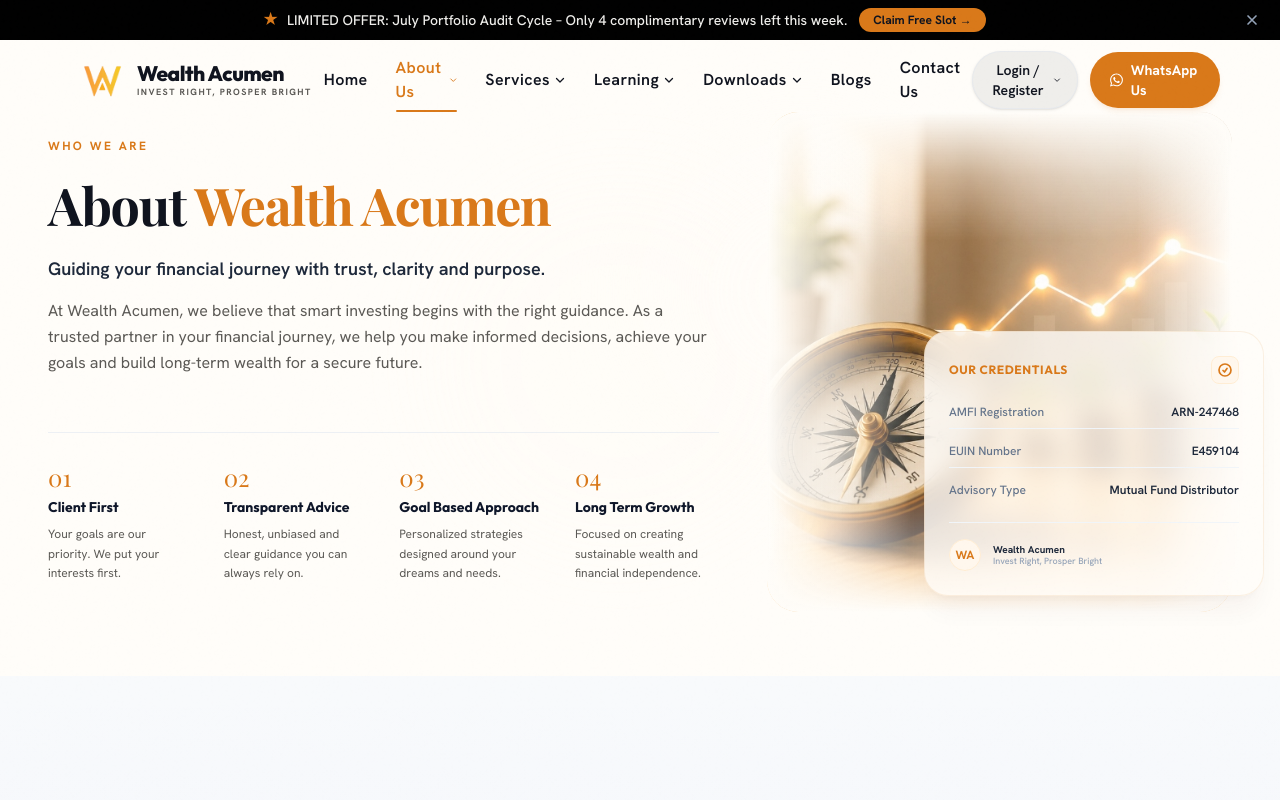
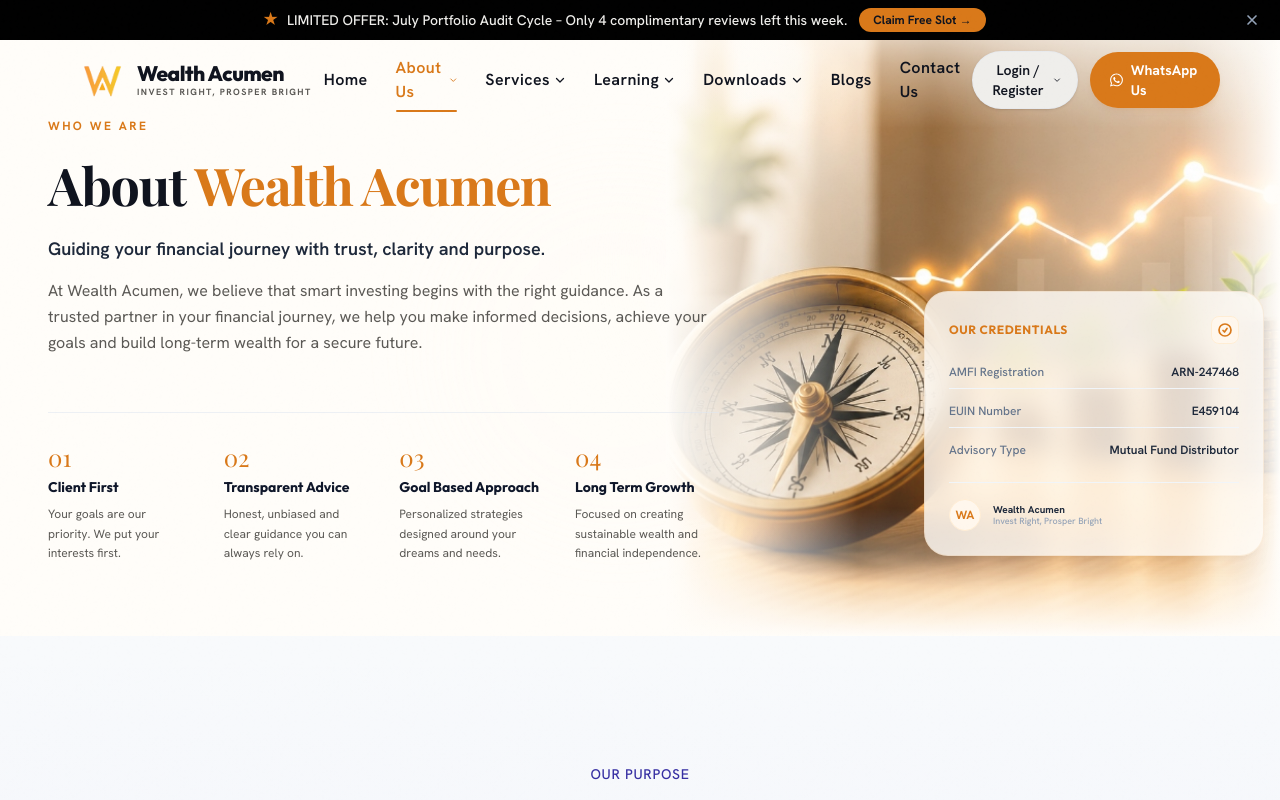
Before and after one commit to 0Akshat005/wealth-acumen, a Next.js app: page /about in a window 1280 px wide. Shown: the top 800 px of the page. Built offline with nearby package versions, Linux system fonts and the light colour scheme; a web font is replaced by a local one.

Commit message:
style: implement full-bleed independent visual background in about hero section to blend and disappear organically behind left column content

```diff
--- a/src/app/about/page.tsx
+++ b/src/app/about/page.tsx
@@ -66,9 +66,25 @@
           <div className="absolute bottom-1/3 right-1/4 w-80 h-80 bg-[#FFFDF9] rounded-full blur-[120px] animate-pulse-glow" style={{ animationDelay: "2s" }} />
         </div>
 
+        {/* Immersive Independent Visual Background - fades and overlaps behind grid */}
+        <div className="absolute inset-y-0 right-0 w-full lg:w-[48%] z-0 pointer-events-none select-none overflow-hidden opacity-90">
+          <Image
+            src="/assets/images/about-hero-visual.jpg"
+            alt=""
+            fill
+            className="object-cover object-center"
+            priority
+          />
+          {/* 360-degree soft gradient disappearing masks to blend visual perfectly into #FFFDF9 */}
+          <div className="absolute inset-y-0 left-0 w-24 sm:w-48 bg-gradient-to-r from-[#FFFDF9] via-[#FFFDF9]/85 sm:via-[#FFFDF9]/60 to-transparent" />
+          <div className="absolute inset-y-0 right-0 w-16 sm:w-24 bg-gradient-to-l from-[#FFFDF9] to-transparent" />
+          <div className="absolute inset-x-0 top-0 h-24 sm:h-32 bg-gradient-to-b from-[#FFFDF9] via-[#FFFDF9]/40 to-transparent" />
+          <div className="absolute inset-x-0 bottom-0 h-24 sm:h-32 bg-gradient-to-t from-[#FFFDF9] via-[#FFFDF9]/40 to-transparent" />
+        </div>
+
         {/* Grid pattern */}
         <div
-          className="absolute inset-0 opacity-[0.01]"
+          className="absolute inset-0 opacity-[0.01] z-0 pointer-events-none"
           style={{
             backgroundImage:
               "linear-gradient(rgba(217, 121, 26, 0.03) 1px, transparent 1px), linear-gradient(90deg, rgba(217, 121, 26, 0.03) 1px, transparent 1px)",
@@ -145,24 +161,8 @@
               </div>
             </div>
 
-            {/* Right Column (45% width) with immersive disappearing visual */}
-            <div className="lg:col-span-5 relative w-full min-h-[380px] sm:min-h-[460px] lg:min-h-[500px] flex items-end justify-center lg:justify-end pb-6 lg:pb-0 z-10">
-              {/* Immersive Image Container */}
-              <div className="absolute inset-0 select-none pointer-events-none z-0 rounded-[32px] overflow-hidden">
-                <Image
-                  src="/assets/images/about-hero-visual.jpg"
-                  alt="Financial Growth Compass"
-                  fill
-                  className="object-cover object-center opacity-85"
-                  priority
-                />
-                {/* 360-degree soft gradient disappearing masks to blend visual perfectly into #FFFDF9 */}
-                <div className="absolute inset-y-0 left-0 w-24 sm:w-36 bg-gradient-to-r from-[#FFFDF9] via-[#FFFDF9]/60 to-transparent" />
-                <div className="absolute inset-y-0 right-0 w-16 sm:w-24 bg-gradient-to-l from-[#FFFDF9] to-transparent" />
-                <div className="absolute inset-x-0 top-0 h-24 sm:h-32 bg-gradient-to-b from-[#FFFDF9] via-[#FFFDF9]/40 to-transparent" />
-                <div className="absolute inset-x-0 bottom-0 h-24 sm:h-32 bg-gradient-to-t from-[#FFFDF9] via-[#FFFDF9]/40 to-transparent" />
-              </div>
-
+            {/* Right Column (45% width) - holds only the floating credentials card on top of background image */}
+            <div className="lg:col-span-5 relative w-full min-h-[340px] sm:min-h-[420px] lg:min-h-[460px] flex items-end justify-center lg:justify-end pb-6 lg:pb-0 z-10">
               {/* Overlapping Floating Credentials Card */}
               <motion.div
                 initial={{ opacity: 0, y: 20 }}
```
